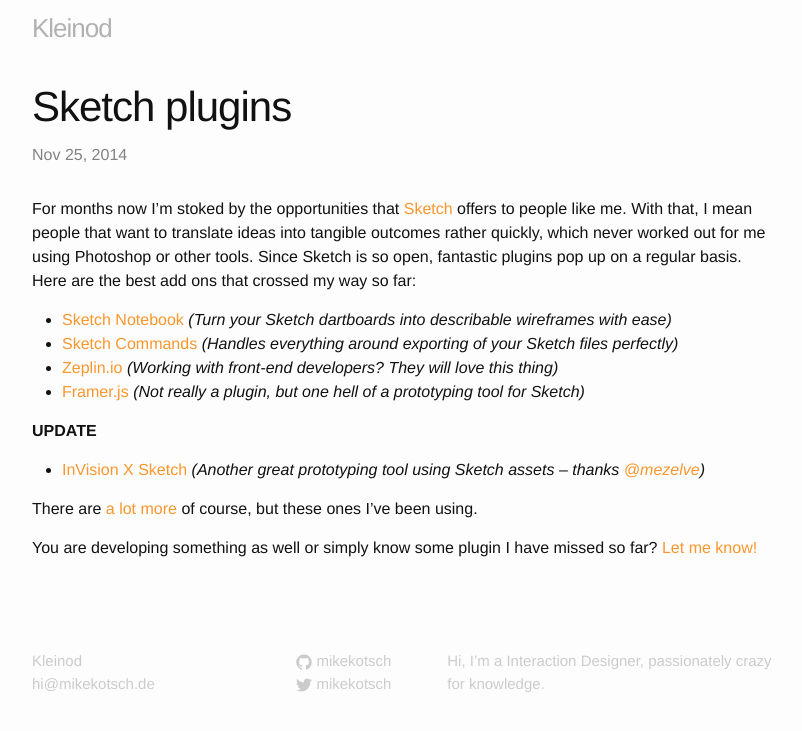
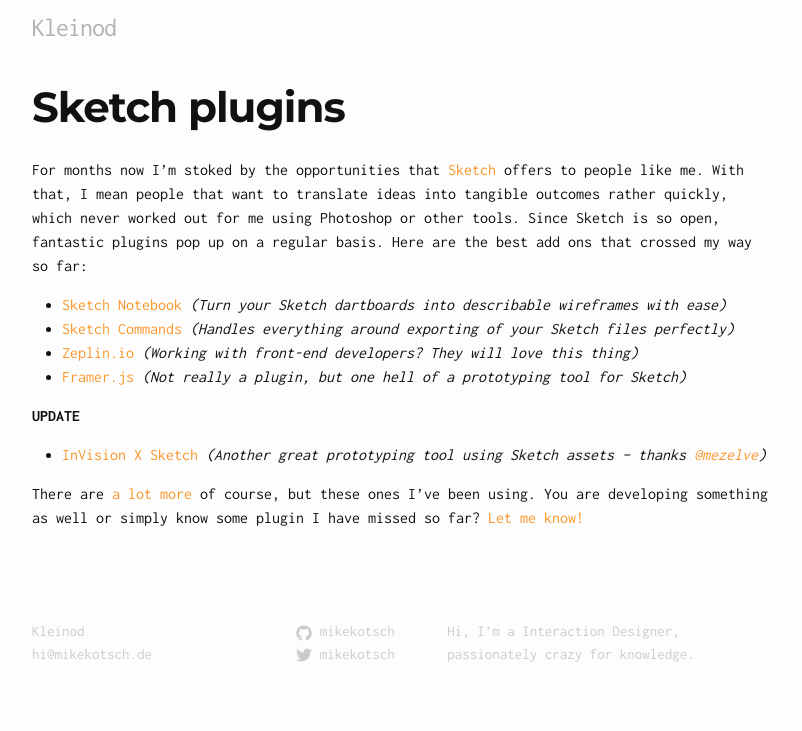
Before and after one commit to mikekotsch/mikekotsch.github.io, a Jekyll site: the page built from _posts/2014-11-25-sketch-plugins.markdown, in a window 1280 px wide. Shown: the top 731 px of the page, without its empty margins (238-1040 px from the left). Built offline with Jekyll 4.4.1, drawn with Linux system fonts in a browser that asks for light colours.

Commit message:
Stylesheet changes

```diff
--- a/_layouts/post.html
+++ b/_layouts/post.html
@@ -4,8 +4,8 @@
 <div class="post">
 
   <header class="post-header">
+    <!-- <p class="post-meta">{{ page.date | date: "%b %-d, %Y" }}{% if page.author %} • {{ page.author }}{% endif %}{% if page.meta %} • {{ page.meta }}{% endif %}</p> -->
     <h1 class="post-title">{{ page.title }}</h1>
-    <p class="post-meta">{{ page.date | date: "%b %-d, %Y" }}{% if page.author %} • {{ page.author }}{% endif %}{% if page.meta %} • {{ page.meta }}{% endif %}</p>
   </header>
 
   <article class="post-content">
--- a/_posts/2014-11-25-sketch-plugins.markdown
+++ b/_posts/2014-11-25-sketch-plugins.markdown
@@ -15,9 +15,7 @@
 
 + [InVision X Sketch][invision] *(Another great prototyping tool using Sketch assets – thanks [@mezelve][pieter])*
 
-There are [a lot more][more-plugins] of course, but these ones I’ve been using.
-
-You are developing something as well or simply know some plugin I have missed so far? [Let me know!][twitter]
+There are [a lot more][more-plugins] of course, but these ones I’ve been using. You are developing something as well or simply know some plugin I have missed so far? [Let me know!][twitter]
 
 [sketch]: http://bohemiancoding.com/sketch/
 
--- a/_sass/_base.scss
+++ b/_sass/_base.scss
@@ -33,6 +33,10 @@
 ul, ol, dl, figure,
 %vertical-rhythm {
     margin-bottom: $spacing-unit / 2;
+}
+
+h1 {
+  font-family: $headline-font;
 }
 
 
--- a/_sass/_layout.scss
+++ b/_sass/_layout.scss
@@ -191,6 +191,8 @@
 .post-meta {
     //font-size: $small-font-size;
     color: $grey-color;
+    opacity: 0.4;
+    filter: alpha(opacity=40);
 }
 
 .post-link {
--- a/css/main.scss
+++ b/css/main.scss
@@ -3,10 +3,12 @@
 ---
 @charset "utf-8";
 
-
+@import url('http://fonts.googleapis.com/css?family=Montserrat:700');
+@import url('http://fonts.googleapis.com/css?family=Inconsolata:400,700');
 
 // Our variables
-$base-font-family: Helvetica, Arial, sans-serif;
+$headline-font:    'Montserrat', sans-serif;
+$base-font-family: 'Inconsolata', sans-serif;
 $base-font-size:   16px;
 $small-font-size:  $base-font-size * 0.875;
 $base-line-height: 1.5;
```
